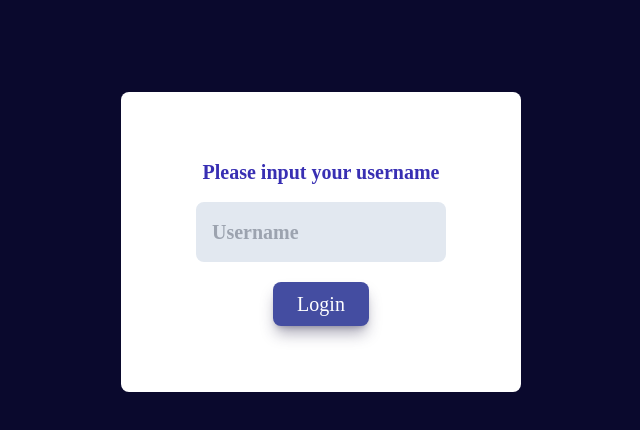
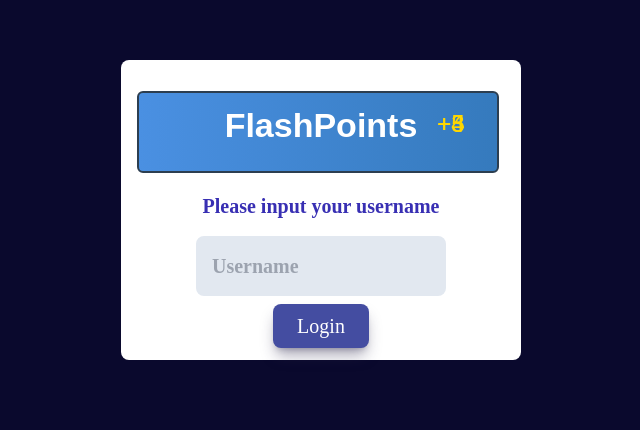
Before and after one commit to TypeErrorDev/FlashPoint, a React (Vite) app in the folder flashpoint/: page / in a window 1280 px wide. Shown: the part 228-658 px from the top of the page, without its empty margins (319-959 px from the left). Built offline with nearby package versions, Linux system fonts and the light colour scheme; the HTML template or start-up script is replaced by a standard one.

Commit message:
made some ui changes on decktable and created a svg flashpointlogo file

```diff
--- a/flashpoint/src/App.jsx
+++ b/flashpoint/src/App.jsx
@@ -9,6 +9,7 @@ import { useState, useEffect } from "react";
 // ---------------------------
 import PrivateRoute from "./Components/PrivateRoute";
 import Dashboard from "./Components/Dashboard";
+import CreateDeck from "./Components/CreateDeck";
 import Login from "./Components/Login"; // Unauthenticated Home Page
 import Settings from "./Components/Settings";
 
@@ -52,6 +53,14 @@ const App = () => {
           }
         />
         <Route
+          path="/deck/create"
+          element={
+            <PrivateRoute isAuthenticated={isAuthenticated}>
+              <CreateDeck />
+            </PrivateRoute>
+          }
+        />
+        <Route
           path="/settings"
           element={
             <PrivateRoute isAuthenticated={isAuthenticated}>
--- a/flashpoint/src/Components/CreateDeck.jsx
+++ b/flashpoint/src/Components/CreateDeck.jsx
@@ -1,5 +1,16 @@
+// ---------------------------
+// Required Imports
+// ---------------------------
+import { Link } from "react-router-dom";
+
 const createDeck = () => {
-  return <div className="text-white">Create Deck Area</div>;
+  return (
+    <div className="flex justify-center">
+      <button className="text-white border p-2 mb-5 bg-green-800 rounded">
+        <Link to={`/deck/create`}>Create Deck</Link>
+      </button>
+    </div>
+  );
 };
 
 export default createDeck;
--- a/flashpoint/src/Components/Dashboard.jsx
+++ b/flashpoint/src/Components/Dashboard.jsx
@@ -1,7 +1,7 @@
 // ---------------------------
 // Required imports
 // ---------------------------
-import { useNavigate } from "react-router-dom";
+// import { useNavigate } from "react-router-dom";
 
 // ---------------------------
 // Import components
@@ -14,22 +14,22 @@ import DeckTable from "./DeckTable";
 // Code Begins
 // ---------------------------
 const Dashboard = () => {
-  const navigate = useNavigate();
-  const goBackHome = () => {
-    localStorage.removeItem("username");
-    navigate("/");
-  };
+  // const navigate = useNavigate();
+  // const goBackHome = () => {
+  //   localStorage.removeItem("username");
+  //   navigate("/");
+  // };
   return (
     <div>
       <Nav />
       <CreateDeck />
       <DeckTable />
-      <button
+      {/* <button
         className="bg-[#444da1] text-white py-2 px-6 rounded-lg shadow-lg shadow-[#2e274e]/40 transition-transform transform hover:scale-105 focus:outline-none focus:ring-4 focus:ring[#7d8ec7]/50 w-32 h-32"
         onClick={goBackHome}
       >
         Click
-      </button>
+      </button> */}
     </div>
   );
 };
--- a/flashpoint/src/Components/DeckTable.jsx
+++ b/flashpoint/src/Components/DeckTable.jsx
@@ -116,6 +116,8 @@ const DeckTable = () => {
     },
   ];
 
+  //TODO: create accordian for the group of deck categories
+
   return (
     <div className="flex flex-col">
       <div className="overflow-x-auto sm:-mx-6 lg:-mx-8">
@@ -123,7 +125,7 @@ const DeckTable = () => {
           <div className="overflow-hidden">
             <table className="w-full text-left text-sm font-light ">
               {/* Deck Table Column Names */}
-              <thead className=" text-white font-medium dark:border-neutral-500">
+              <thead className="text-white font-medium dark:border-neutral-500">
                 <tr>
                   <th scope="col" className="px-6 py-4 border text-center">
                     Deck Name
@@ -154,21 +156,23 @@ const DeckTable = () => {
                   );
 
                   return (
-                    <tr key={index}>
-                      <td className="px-6 py-4 text-center text-white hover:border-white">
-                        <Link to={`/deck/${index}`}>{deck.name}</Link>
+                    <tr key={index} className="hover:bg-[#444da123]">
+                      <td className="px-6 py-4 text-center text-white">
+                        <Link to={`/deck/${index}/${deck.name}`}>
+                          {deck.name}
+                        </Link>
                       </td>
-                      <td className="px-6 py-4 text-center text-white hover:border-white">
+                      <td className="px-6 py-4 text-center text-white">
                         {cardCount}
                       </td>
-                      <td className="hidden md:table-cell px-6 py-4 text-center text-white hover:border-white">
+                      <td className="hidden md:table-cell px-6 py-4 text-center text-white">
                         {totalPoints}
                       </td>
-                      <td className="px-6 py-4 text-center text-white hover:border-white">
+                      <td className="px-6 py-4 text-center flex flex-col md:flex-row md:justify-center">
                         <button className="bg-blue-500 hover:bg-blue-700 text-white font-bold py-2 px-4 rounded">
                           Edit
                         </button>
-                        <button className="bg-red-500 hover:bg-red-700 text-white font-bold py-2 px-4 ml-5 rounded-full">
+                        <button className="bg-red-500 hover:bg-red-700 text-white font-bold py-2 px-4 rounded mt-2 md:mt-0 md:ml-2">
                           Delete
                         </button>
                       </td>
--- /dev/null
+++ b/flashpoint/src/Components/FLashPointLogo.jsx
@@ -0,0 +1,142 @@
+const FlashPointsLogo = () => {
+  return (
+    <div className="w-full max-w-lg">
+      <svg viewBox="0 0 400 120" className="w-full h-full">
+        <defs>
+          <linearGradient id="cardGradient" x1="0%" y1="0%" x2="100%" y2="0%">
+            <stop
+              offset="0%"
+              style={{ stopColor: "#4a90e2", stopOpacity: 1 }}
+            />
+            <stop
+              offset="100%"
+              style={{ stopColor: "#357abd", stopOpacity: 1 }}
+            />
+          </linearGradient>
+
+          {/* Animation for the card pulse */}
+          <animateTransform
+            xlinkHref="#card"
+            attributeName="transform"
+            attributeType="XML"
+            type="scale"
+            values="1 1;1.1 1;1 1"
+            dur="4s"
+            repeatCount="indefinite"
+          />
+        </defs>
+
+        {/* Background card */}
+        <g id="card" transform="translate(20,20)">
+          <rect
+            x="-3"
+            y="0"
+            width="360"
+            height="80"
+            rx="5"
+            fill="url(#cardGradient)"
+            stroke="#2c3e50"
+            strokeWidth="2"
+          />
+        </g>
+
+        {/* Main text */}
+        <text
+          x="200"
+          y="65"
+          textAnchor="middle"
+          fontFamily="Fira Code, sans-serif"
+          fontSize="34"
+          fontWeight="bold"
+          fill="#fff"
+        >
+          FlashPoints
+        </text>
+
+        {/* Scrolling points */}
+        <g>
+          {/* First number */}
+          <text
+            id="number1"
+            x="330"
+            y="60"
+            fontFamily="Arial, sans-serif"
+            fontSize="24"
+            fill="#ffd700"
+            textAnchor="middle"
+          >
+            +5
+            <animate
+              attributeName="y"
+              values="0;60;60;120"
+              dur="3s"
+              repeatCount="indefinite"
+            />
+            <animate
+              attributeName="opacity"
+              values="0;1;1;0"
+              dur="3s"
+              repeatCount="indefinite"
+            />
+          </text>
+
+          {/* Second number (delayed start) */}
+          <text
+            id="number2"
+            x="330"
+            y="60"
+            fontFamily="Arial, sans-serif"
+            fontSize="24"
+            fill="#ffd700"
+            textAnchor="middle"
+          >
+            +3
+            <animate
+              attributeName="y"
+              values="0;60;60;120"
+              dur="3s"
+              begin="1s"
+              repeatCount="indefinite"
+            />
+            <animate
+              attributeName="opacity"
+              values="0;1;1;0"
+              dur="3s"
+              begin="1s"
+              repeatCount="indefinite"
+            />
+          </text>
+
+          {/* Third number (more delayed start) */}
+          <text
+            id="number3"
+            x="330"
+            y="60"
+            fontFamily="Arial, sans-serif"
+            fontSize="24"
+            fill="#ffd700"
+            textAnchor="middle"
+          >
+            +4
+            <animate
+              attributeName="y"
+              values="0;60;60;120"
+              dur="3s"
+              begin="2s"
+              repeatCount="indefinite"
+            />
+            <animate
+              attributeName="opacity"
+              values="0;1;1;0"
+              dur="3s"
+              begin="2s"
+              repeatCount="indefinite"
+            />
+          </text>
+        </g>
+      </svg>
+    </div>
+  );
+};
+
+export default FlashPointsLogo;
--- a/flashpoint/src/Components/Login.jsx
+++ b/flashpoint/src/Components/Login.jsx
@@ -3,6 +3,11 @@
 // ---------------------------
 import { useState } from "react";
 import { useNavigate } from "react-router-dom";
+
+// ---------------------------
+// Component Imports
+// ---------------------------
+import FlashPointsLogo from "./FLashPointLogo";
 
 // ---------------------------
 // Code Begins
@@ -21,7 +26,9 @@ const Login = ({ onLogin }) => {
   };
 
   return (
-    <div className="bg-white rounded-lg w-full max-w-[400px] h-[300px] text-zinc-500 text-xl text-center flex flex-col items-center justify-center mt-80">
+    <>
+      <div className="bg-white rounded-lg w-full max-w-[400px] h-[300px] text-zinc-500 text-xl text-center flex flex-col items-center justify-center mt-72">
+        <FlashPointsLogo />
         <h1 className="text-xl text-[#382fb3] font-bold ">
           Please input your username
         </h1>
@@ -34,12 +41,13 @@ const Login = ({ onLogin }) => {
 
         <button
           type="submit"
-        className="bg-[#444da1] text-white py-2 px-6 mt-5 rounded-lg shadow-lg shadow-[#2e274e]/40 transition-transform transform hover:scale-105 focus:outline-none focus:ring-4 focus:ring-[#7d8ec7]/50"
+          className="bg-[#444da1] text-white py-2 px-6 mt-2 rounded-lg shadow-lg shadow-[#2e274e]/40 transition-transform transform hover:scale-105 focus:outline-none focus:ring-4 focus:ring-[#7d8ec7]/50"
           onClick={handleLogin}
         >
           Login
         </button>
       </div>
+    </>
   );
 };
 
--- a/flashpoint/src/Components/Nav.jsx
+++ b/flashpoint/src/Components/Nav.jsx
@@ -19,11 +19,12 @@ const Nav = () => {
   };
 
   const signout = () => {
+    localStorage.removeItem("username");
     navigate("/");
   };
 
   return (
-    <div className="nav-container bg-[#444da1] w-[400px] md:w-[750px] lg:w-[1000px] h-20 md:h-12 rounded-b-2xl shadow-md shadow-[#2e274e] flex justify-center md:justify-center flex-col md:flex-row items-center mb-40 transition-all duration-[150ms]  text-white">
+    <div className="nav-container bg-[#444da1] w-[400px] md:w-[750px] lg:w-[1000px] h-20 md:h-12 rounded-b-2xl shadow-md shadow-[#2e274e] flex justify-center md:justify-center flex-col md:flex-row items-center m-auto mb-40 transition-all duration-[150ms]  text-white">
       <div className="nav-settings items-center text-3xl md:text-[24px] w-full text-center ">
         <button
           className="items-center text-3xl md:text-[24px] w-full text-center"
```
Lines whose indentation alone changed are shown as unchanged.
